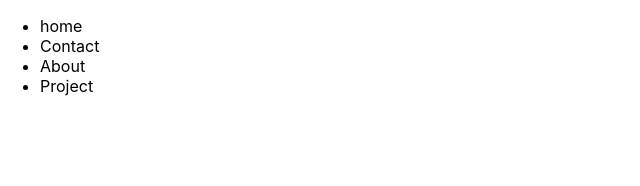
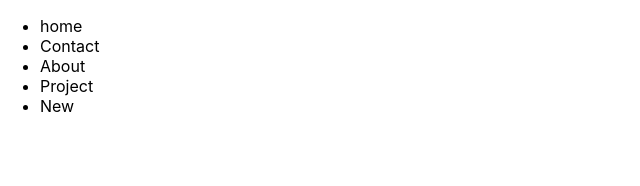
Before and after one commit to MSShopee-project/E-Commerce, a React (Create React App) app: page / in a window 1280 px wide. Shown: the top 186 px of the page, without its empty margins (0-640 px from the left). Built offline with nearby package versions, Linux system fonts and the light colour scheme.

Commit message:
new change

```diff
--- a/src/Components/Navbar.js
+++ b/src/Components/Navbar.js
@@ -9,6 +9,7 @@ function Navbar() {
           <li>Contact</li>
           <li>About</li>
           <li>Project</li>
+          <li>New</li>
         </ul>
       </nav>
     </div>
```
